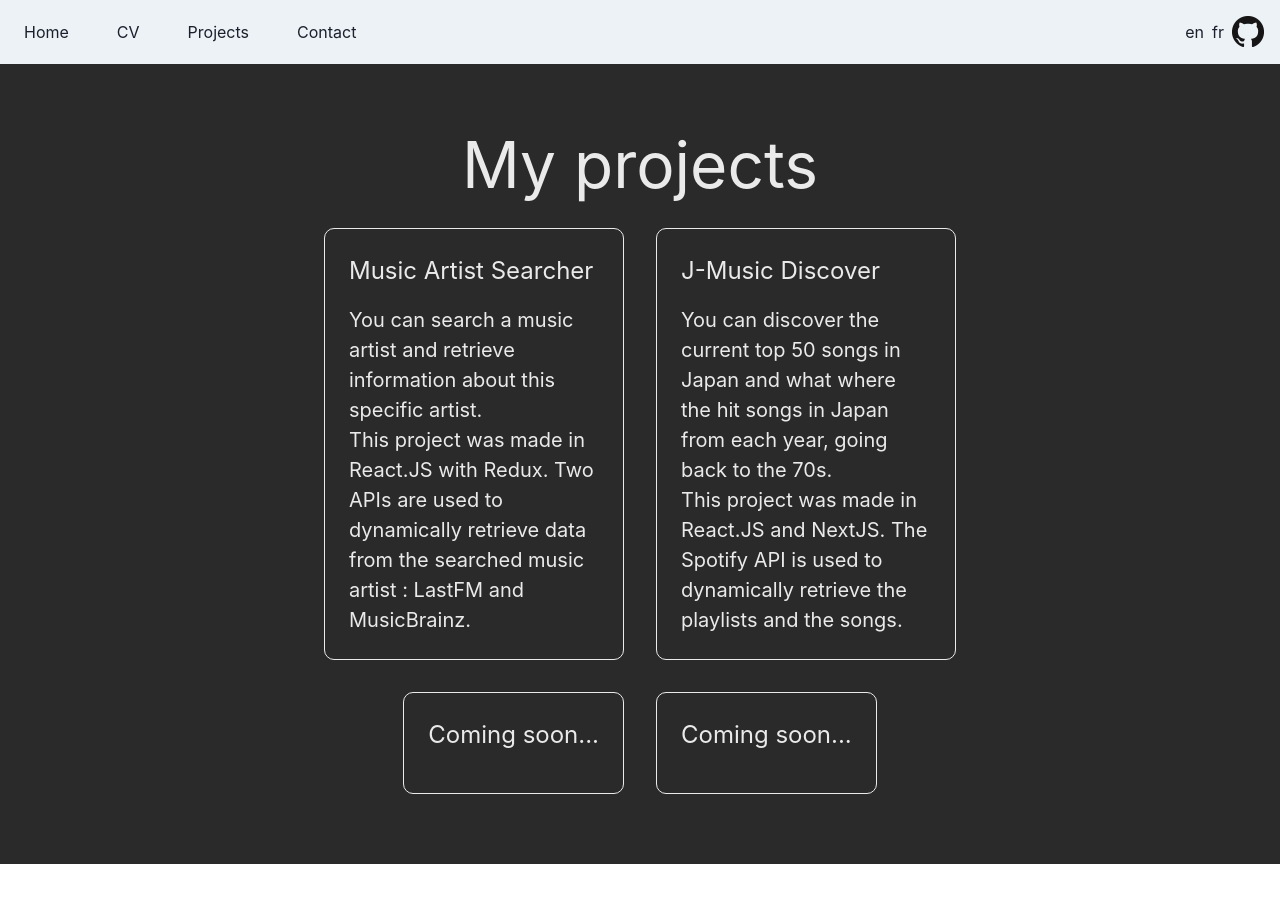
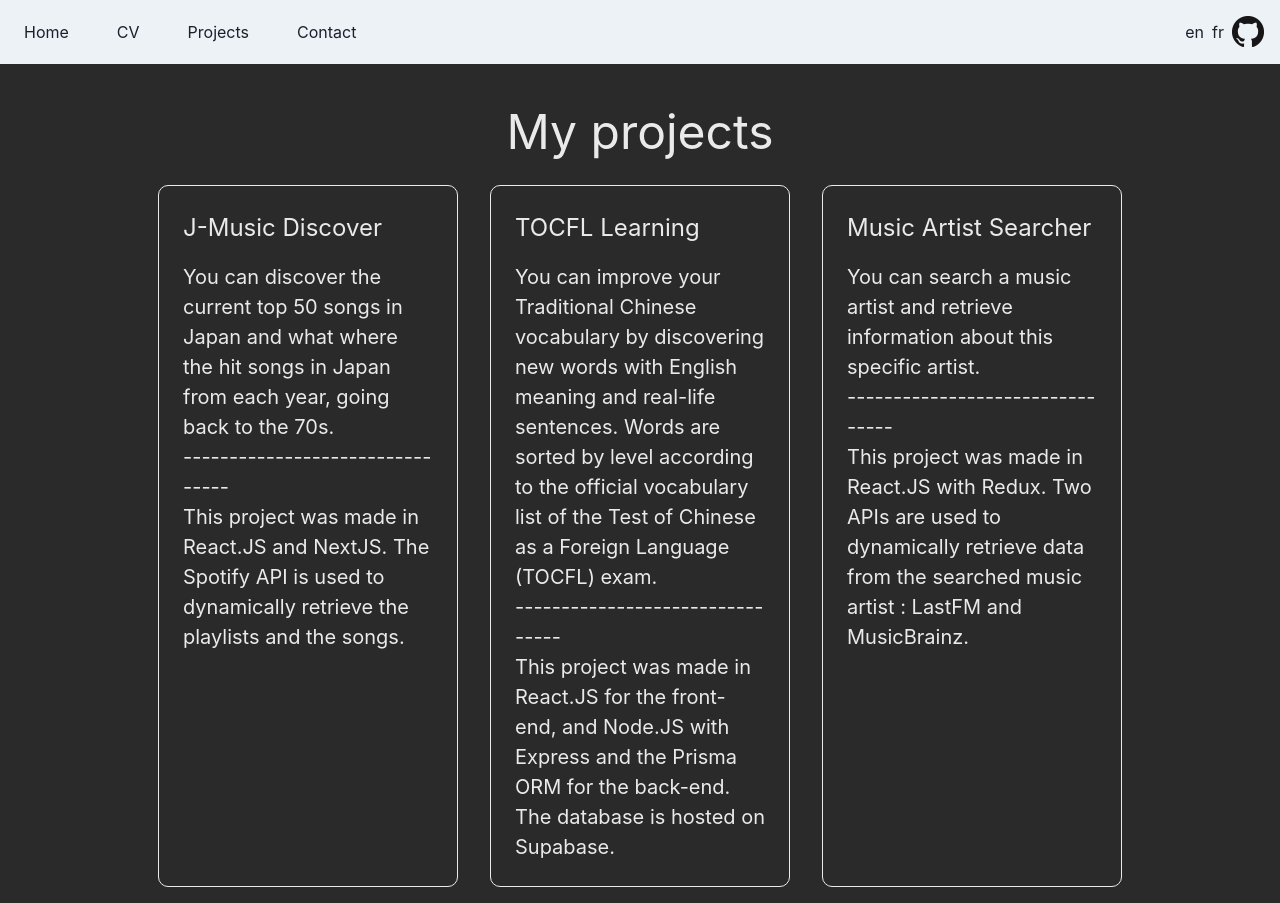
Before and after one commit to moon9000/portfolio, a Next.js app: page /projects in a window 1280 px wide. Before the commit the page ends 864 px from the top, so only its background shows below. Built offline with nearby package versions, Linux system fonts and the light colour scheme.

Commit message:
fix display issues, add tocfl-learning project

```diff
--- a/lang/en.json
+++ b/lang/en.json
@@ -1,11 +1,13 @@
 {
-  "page.home.title": "Welcome to my portfolio",
-  "page.home.description": "My name is Sabri Abdennader, I'm a front-end developper with more than 4 years of experience in front-end web app development using React and Typescript.",
+  "page.home.title": "Hi there, welcome to my portfolio",
+  "page.home.description": "My name is Sabri Abdennader, I am a front-end developper with more than four years of experience developing various web app using React and Typescript. \n \n I am passionate about technology, web development and language learning. \n \n I completed a Bachelor of Computer Science at the University of La Sorbonne in Paris, and also previously worked in accounting and finance for almost three years.",
   "page.projects.title": "My projects",
   "page.projects.musicartistsearcher.description": "You can search a music artist and retrieve information about this specific artist.",
   "page.projects.musicartistsearcher.stack": "This project was made in React.JS with Redux. Two APIs are used to dynamically retrieve data from the searched music artist : LastFM and MusicBrainz.",
   "page.projects.jmusicDiscover.description": "You can discover the current top 50 songs in Japan and what where the hit songs in Japan from each year, going back to the 70s.",
   "page.projects.jmusicDiscover.stack": "This project was made in React.JS and NextJS. The Spotify API is used to dynamically retrieve the playlists and the songs.",
+  "page.projects.tocflLearning.description": "You can improve your Traditional Chinese vocabulary by discovering new words with English meaning and real-life sentences. Words are sorted by level according to the official vocabulary list of the Test of Chinese as a Foreign Language (TOCFL) exam.",
+  "page.projects.tocflLearning.stack": "This project was made in React.JS for the front-end, and Node.JS with Express and the Prisma ORM for the back-end. The database is hosted on Supabase.",
 
   "MenuWrapper.skills": "Skills",
   "MenuWrapper.projects": "Projects"
--- a/lang/fr.json
+++ b/lang/fr.json
@@ -1,11 +1,14 @@
 {
   "page.home.title": "Bienvenue sur mon portfolio",
-  "page.home.description": "Je m'appelle Sabri Abdennader, je suis développeur web front-end depuis plus de 4 ans et suis spécialisé sur le framework React avec Typescript.",
+  "page.home.description": "Je m'appelle Sabri Abdennader, je suis développeur web front-end depuis plus de 4 ans, et suis spécialisé sur le framework React avec Typescript. \n \n Je suis passionné par les nouvelles technologies, le développement web ainsi que l'apprentissage des langues étrangères. \n \n J'ai obtenu une licence en informatique à l'Université La Sorbonne à Paris, et par le passé j'ai également travaillé pendant près de trois ans dans la comptabilité, domaine dans lequel je suis diplômé d'un master.",
   "page.projects.title": "Mes projets",
   "page.projects.musicartistsearcher.description": "Vous pouvez chercher un(e) musicien(ne) et récupérer des informations à son sujet.",
   "page.projects.musicartistsearcher.stack": "Ce projet a été réalisé avec React.JS et Redux. Deux APIs ont été utilisées pour récupérer dynamiquement les informations conçernant l'artiste : LastFM et MusicBrainz.",
   "page.projects.jmusicDiscover.description": "Vous pouvez découvrir le top 50 japonais du moment ainsi que les plus gros hits au Japon de chaque année, en pouvant remonter jusqu'aux années 70.",
   "page.projects.jmusicDiscover.stack": "Ce projet a été réalisé avec ReactJS et NextJS. L'API de Spotify a été utilisée afin de récupérer les playlists et les chansons.",
+  "page.projects.tocflLearning.description": "Vous pouvez améliorer votre vocabulaire en chinois traditionnel en découvrant de nouveaux mots avec traduction en anglais et phrases utilisées dans la vraie vie. Le vocabulaire est trié par niveau de difficulté, en accord avec la liste officielle de vocabulaire de l'examen du Test of Chinese as a Foreign Language (TOCFL).",
+  "page.projects.tocflLearning.stack": "Ce projet a été réalisé avec React.JS pour le front-end, Node.JS avec Express et l'ORM Prisma pour le back-end. La base de données est hebergée avec Supabase.",
+
   "MenuWrapper.skills": "Compétences",
   "MenuWrapper.projects": "Projets"
 }
--- a/pages/projects/index.tsx
+++ b/pages/projects/index.tsx
@@ -1,7 +1,4 @@
-import Head from "next/head";
-import Image from "next/image";
 import styles from "../../styles/Home.module.css";
-import { MenuWrapper } from "../../components/MenuWrapper";
 import { useIntl } from "react-intl";
 
 export default function Projects() {
@@ -20,40 +17,40 @@ export default function Projects() {
   const stackJmusicDiscover = intl.formatMessage({
     id: "page.projects.jmusicDiscover.stack",
   });
+  const descriptionTocflLearning = intl.formatMessage({
+    id: "page.projects.tocflLearning.description",
+  });
+  const stackTocflLearning = intl.formatMessage({
+    id: "page.projects.tocflLearning.stack",
+  });
   return (
     <div className={styles.container}>
       <main className={styles.main}>
-        <h1 className={styles.title}>{title}</h1>
+        <h1 className={styles.titleProjects}>{title}</h1>
 
         <div className={styles.grid}>
+          <a href="https://jmusic-discover.vercel.app/" className={styles.card}>
+            <h2>J-Music Discover</h2>
+            <p>{descriptionJmusicDiscover}</p>
+            <p>--------------------------------</p>
+            <p>{stackJmusicDiscover}</p>
+          </a>
+
+          <a href="https://tocfl-learning.vercel.app/" className={styles.card}>
+            <h2>TOCFL Learning</h2>
+            <p>{descriptionTocflLearning}</p>
+            <p>--------------------------------</p>
+            <p>{stackTocflLearning}</p>
+          </a>
+
           <a
             href="https://music-artist-searcher.netlify.app/"
             className={styles.card}
           >
             <h2>Music Artist Searcher</h2>
             <p>{descriptionMusicArtistSearcher}</p>
+            <p>--------------------------------</p>
             <p>{stackMusicArtistSearcher}</p>
-          </a>
-
-          <a href="https://jmusic-discover.vercel.app/" className={styles.card}>
-            <h2>J-Music Discover</h2>
-            <p>{descriptionJmusicDiscover}</p>
-            <p>{stackJmusicDiscover}</p>
-          </a>
-
-          <a href="/" className={styles.card}>
-            <h2>Coming soon...</h2>
-            <p></p>
-          </a>
-
-          <a
-            href="/"
-            target="_blank"
-            rel="noopener noreferrer"
-            className={styles.card}
-          >
-            <h2>Coming soon...</h2>
-            <p></p>
           </a>
         </div>
       </main>
--- a/styles/Home.module.css
+++ b/styles/Home.module.css
@@ -4,7 +4,6 @@
 
 .main {
   min-height: 100vh;
-  flex: 1;
   display: flex;
   flex-direction: column;
   justify-content: center;
@@ -43,20 +42,28 @@
 .title {
   margin: 0;
   line-height: 1.15;
-  font-size: 4rem;
+  font-size: 3rem;
   padding-top: 10px;
   padding-bottom: 10px;
+  text-align: center;
 }
 
-.title,
-.description {
+.titleProjects {
+  margin-top: 30px;
+  line-height: 1.15;
+  font-size: 3rem;
+  padding-top: 10px;
+  padding-bottom: 10px;
   text-align: center;
 }
 
 .description {
-  margin: 4rem 0;
+  margin: 3rem 0;
   line-height: 1.5;
   font-size: 1.5rem;
+  white-space: pre-line;
+  margin-left: 20%;
+  margin-right: 20%;
 }
 
 .code {
@@ -70,10 +77,9 @@
 
 .grid {
   display: flex;
-  align-items: center;
-  justify-content: center;
-  flex-wrap: wrap;
-  max-width: 800px;
+  align-items: left;
+  justify-content: left;
+  max-width: 10000px;
 }
 
 .card {
```
